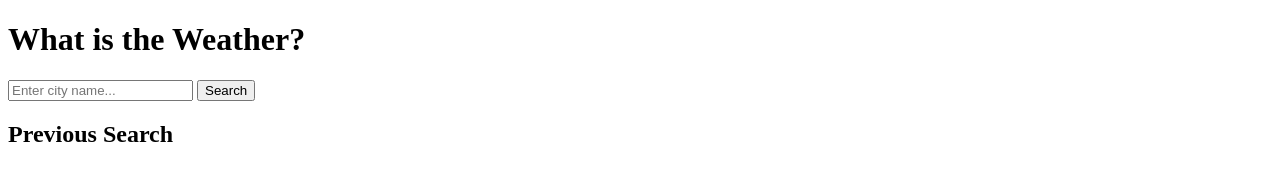
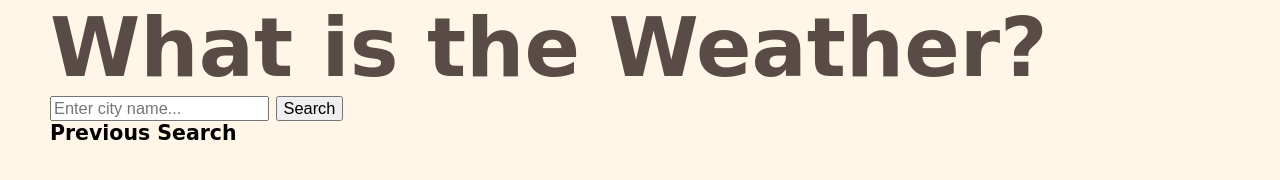
Before and after one commit to bootcamp-Mo/What-is-the-Weather, a plain HTML site: page index.html in a window 1280 px wide. Drawn offline with nearby package versions, Linux system fonts and the light colour scheme; no server answers; a web font is replaced by a local one.

Commit message:
did stuff

```diff
--- a/css/styles.css
+++ b/css/styles.css
@@ -0,0 +1,66 @@
+:root {
+    --pad-main-h1: 1rem 4rem 1rem 4rem;
+    --font-size-h1: 3rem;
+    --color-light: #fff6e7;
+    --text-color-head: #585b5b;
+    --color-par: #757a7b;
+    --color-light-blue: #b3c5d3;
+    --color-light-brown: #594c47;
+    --color-box-bg: #c3c5c5;
+    --color-border: #594c46;
+    --heading-font-family: 'Averia Serif Libre', cursive;
+    --font-titles: 'Averia Libre', cursive;
+}
+
+* {
+    font-size: 80%;
+    margin: 0;
+
+}
+
+body {
+    background-color: var(--color-light);
+    margin: 0 50px;
+    font-family: var(--font-titles);
+}
+
+header {
+    font-family: var(--heading-font-family);
+    font-size: 8rem;
+    color: var(--color-light-brown);
+}
+
+header h1 {
+    color: var(--color-light-brown);
+}
+
+.citySearch {
+    display: flex;
+}
+
+aside {
+    display: flex;
+    flex-direction: column;
+}
+
+.searchForm {
+    font-size: 2rem;
+}
+
+#cityHistory {
+    font-size: 2rem;
+}
+
+.wrapper {
+    display: flex;
+    flex-direction: column;
+}
+
+#weatherBox p {
+    display: flex;
+    flex-direction: column;
+}
+
+ul {
+    font-size: 2rem;
+}
--- a/index.html
+++ b/index.html
@@ -6,6 +6,11 @@
     <meta http-equiv="X-UA-Compatible" content="IE=edge">
     <meta name="viewport" content="width=device-width, initial-scale=1.0">
     <link rel="stylesheet" href="./css/styles.css">
+    <link rel="preconnect" href="https://fonts.googleapis.com">
+    <link rel="preconnect" href="https://fonts.gstatic.com" crossorigin>
+    <link href="https://fonts.googleapis.com/css2?family=Averia+Serif+Libre:wght@300;400;700&display=swap"
+        rel="stylesheet">
+    <link href="https://fonts.googleapis.com/css2?family=Averia+Libre:wght@300;700&display=swap" rel="stylesheet">
     <title>Weather app</title>
 </head>
 
--- a/js/scripts.js
+++ b/js/scripts.js
@@ -149,7 +149,7 @@ function displayWeather(cityData) {
 
 
 /**=======================
- *     five day forecast
+ **      five day forecast
  *
  *========================**/
 const weatherBox = document.querySelector('#weatherBox');
```
Also changed, not shown: images/simple-clouds.png (added).
